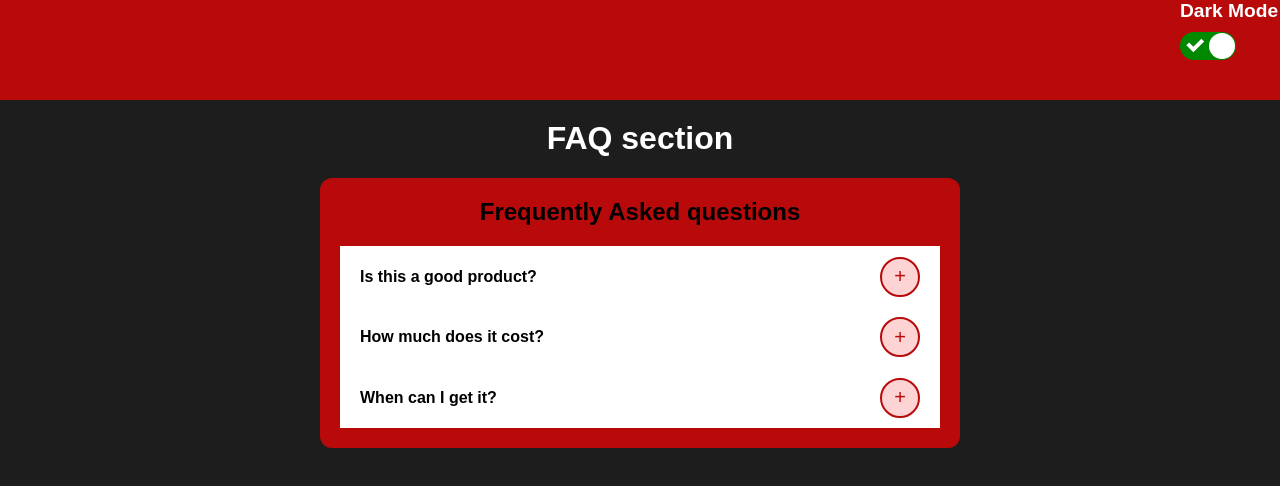
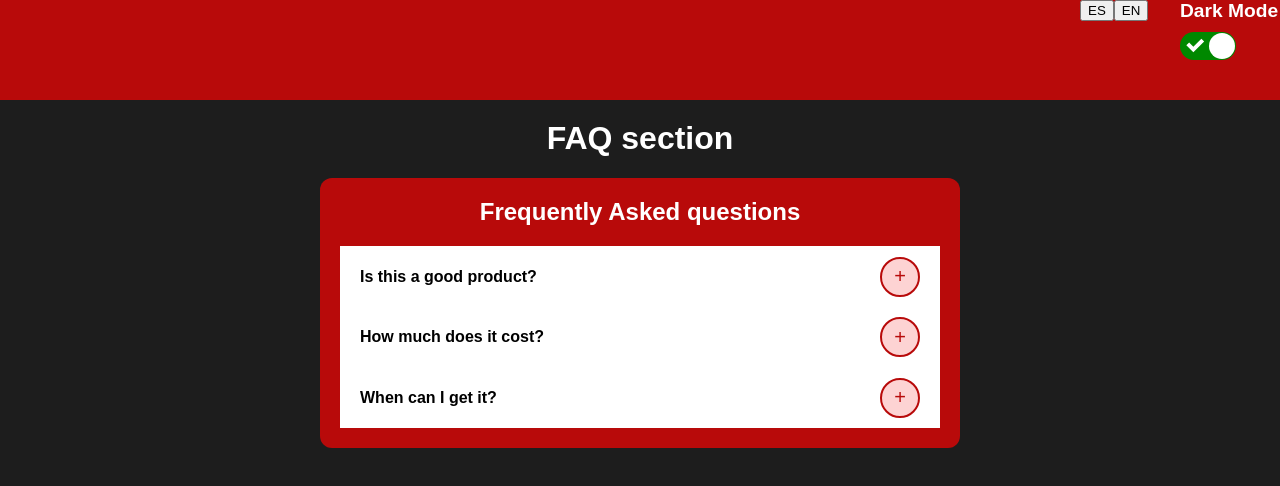
Before and after one commit to raycris/FAQ, a React (Vite) app: page / in a window 1280 px wide. Shown: the top 486 px of the page. Built offline with nearby package versions, Linux system fonts and the light colour scheme.

Commit message:
lenguage complete

```diff
--- a/src/App.css
+++ b/src/App.css
@@ -54,15 +54,10 @@ label {
   color: #fff; }
 
 .container h2 {
+  color: #fff;
   margin: 0 auto;
   padding: 10px 0 20px 0;
   text-align: center; }
-
-#light .container h2 {
-  color: #fff; }
-
-#dark .container h2 {
-  color: #000000; }
 
 .btn {
   width: 40px;
--- a/src/App.scss
+++ b/src/App.scss
@@ -69,17 +69,10 @@ label {
 }
 
 .container h2 {
+  color: #fff;
   margin: 0 auto;
   padding: 10px 0 20px 0;
   text-align: center;
-}
-
-#light .container h2 {
-  color: #fff;
-}
-
-#dark .container h2 {
-  color: #000000;
 }
 
 .btn {
--- a/src/App.tsx
+++ b/src/App.tsx
@@ -1,28 +1,11 @@
 import { createContext, useState } from "react";
 
 import Question from "./components/Question";
-
 import Header from "./components/Header";
 
 import "./App.css";
 
-const questions = [
-  {
-    id: 1,
-    title: "Is this a good product?",
-    info: "Lorem ipsum dolor, sit amet consectetur adipisicing elit. Qui facere in labore maxime, assumenda iure sed tenetur alias omnis eveniet similique laborum, neque porro unde ducimus officiis animi vitae! Quidem.",
-  },
-  {
-    id: 2,
-    title: "How much does it cost?",
-    info: "Lorem ipsum dolor, sit amet consectetur adipisicing elit. Qui facere in labore maxime, assumenda iure sed tenetur alias omnis eveniet similique laborum, neque porro unde ducimus officiis animi vitae! Quidem.",
-  },
-  {
-    id: 3,
-    title: "When can I get it?",
-    info: "Lorem ipsum dolor, sit amet consectetur adipisicing elit. Qui facere in labore maxime, assumenda iure sed tenetur alias omnis eveniet similique laborum, neque porro unde ducimus officiis animi vitae! Quidem.",
-  },
-];
+import { useTranslation } from "react-i18next";
 
 export const ThemeContext = createContext(null);
 
@@ -31,14 +14,51 @@ function App() {
   const toggleTheme = () => {
     setTheme((current) => (current === "light" ? "dark" : "light"));
   };
+  const [t, i18n] = useTranslation("global");
+
+  const questions = [
+    {
+      id: 1,
+      title: (
+        <>
+          {i18n.language === "en"
+            ? "Is this a good product?"
+            : "¿Es un buen producto?"}
+        </>
+      ),
+      info: "Lorem ipsum dolor, sit amet consectetur adipisicing elit. Qui facere in labore maxime, assumenda iure sed tenetur alias omnis eveniet similique laborum, neque porro unde ducimus officiis animi vitae! Quidem.",
+    },
+    {
+      id: 2,
+      title: (
+        <>
+          {i18n.language === "en"
+            ? "How much does it cost?"
+            : "¿Cuánto cuesta?"}
+        </>
+      ),
+      info: "Lorem ipsum dolor, sit amet consectetur adipisicing elit. Qui facere in labore maxime, assumenda iure sed tenetur alias omnis eveniet similique laborum, neque porro unde ducimus officiis animi vitae! Quidem.",
+    },
+    {
+      id: 3,
+      title: (
+        <>
+          {i18n.language === "en"
+            ? "When can I get it?"
+            : "¿Cuándo puedo conseguirlo?"}
+        </>
+      ),
+      info: "Lorem ipsum dolor, sit amet consectetur adipisicing elit. Qui facere in labore maxime, assumenda iure sed tenetur alias omnis eveniet similique laborum, neque porro unde ducimus officiis animi vitae! Quidem.",
+    },
+  ];
 
   return (
     <ThemeContext.Provider value={{ theme, toggleTheme }}>
       <div className="App" id={theme}>
         <Header theme={theme} toggleTheme={toggleTheme} />
-        <h1>FAQ section</h1>
+        <h1>{t("faq_section")}</h1>
         <div className="container">
-          <h2>Frequently Asked questions</h2>
+          <h2>{t("faq")}</h2>
           <div className="questions">
             {questions.map((question) => (
               <Question key={question.id} question={question} />
--- a/src/components/Header.tsx
+++ b/src/components/Header.tsx
@@ -1,14 +1,29 @@
 import Switch from "react-switch";
+
+import { useTranslation } from "react-i18next";
 
 import "./Header.css";
 
 const Header = (props: { toggleTheme: any; theme: string }) => {
+  const [t, i18n] = useTranslation("global");
+
   return (
     <header className="headerContainer">
       <div className="switchConatiner">
-        <div></div>
+        <div>
+          <button onClick={() => i18n.changeLanguage("es")}>ES</button>
+          <button onClick={() => i18n.changeLanguage("en")}>EN</button>
+        </div>
         <div className="infoContainer">
-          <label>{props.theme === "light" ? "Light Mode" : "Dark Mode"}</label>
+          {i18n.language === "en" ? (
+            <label>
+              {props.theme === "light" ? "Light Mode" : "Dark Mode"}
+            </label>
+          ) : (
+            <label>
+              {props.theme === "light" ? "Modo Claro" : "Modo Oscuro"}
+            </label>
+          )}
           <Switch
             onChange={props.toggleTheme}
             checked={props.theme === "dark"}
--- a/src/translations/en/global.json
+++ b/src/translations/en/global.json
@@ -1,5 +1,6 @@
 {
-  "header":{
-    "hello": "Hi"
-  }
+
+  "faq": "Frequently Asked questions",
+  "faq_section": "FAQ section",
+  "question1": "Is this a good product?"
 }
--- a/src/translations/es/global.json
+++ b/src/translations/es/global.json
@@ -1,5 +1,5 @@
 {
-  "header":{
-    "hello": "Hola"
-  }
+  "faq": "Preguntas frecuentes",
+  "faq_section": "Sección de FAQ",
+  "question1": "¿Es un buen producto?"
 }
```
